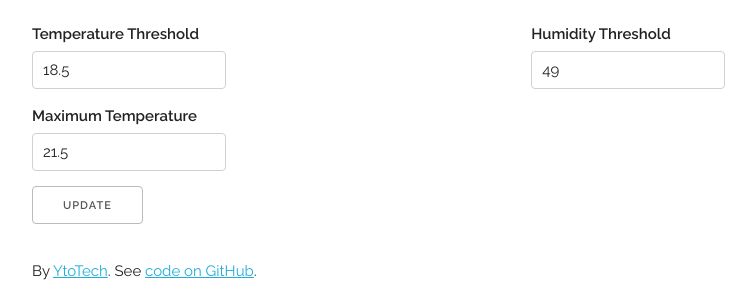
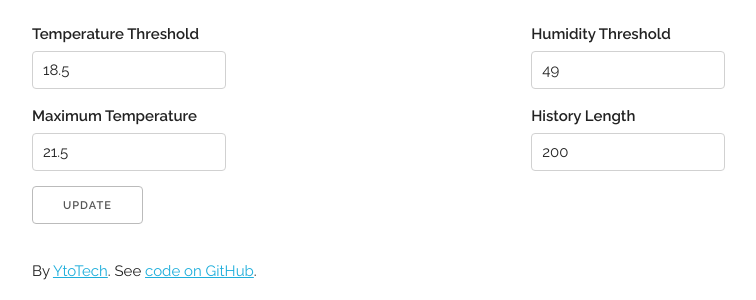
Before and after one commit to MonsieurV/PiDampnessHunter, a Flask app: page / in a window 1280 px wide. Shown: the part 473-773 px from the top of the page, without its empty margins (128-884 px from the left). Run offline with Flask 2, Linux system fonts and the light colour scheme; data that the repository does not hold is empty.

Commit message:
History of readings

```diff
--- a/app.py
+++ b/app.py
@@ -22,6 +22,7 @@ try:
 except ImportError:
     import queue
 import json
+import datetime
 
 CONF_FILE = 'conf.json'
 
@@ -41,12 +42,14 @@ class HeatStrategy:
         - threshold_temperature;
         - max_temperature;
         - tick -- In seconds;
-        - min_duration -- As a multiple of tick."""
+        - min_duration -- As a multiple of tick;
+        - history_length."""
         self.conf = configuration
         self.on = True
         self.duration_counter = None
         self.temperature = None
         self.humidity = None
+        self.history = []
 
     def set(self, temperature, humidity):
         self.temperature = temperature
@@ -55,6 +58,13 @@ class HeatStrategy:
         self.humidity = humidity
         if self.humidity:
             self.humidity = round(self.humidity, 2)
+        self.history.append({
+            'timestamp': datetime.datetime.now(),
+            'humidity': humidity,
+            'temperature': temperature
+            })
+        while len(self.history) > self.conf['history_length']:
+            del self.history[0]
 
     def heat(self):
         if not self.on:
--- a/conf.json
+++ b/conf.json
@@ -1 +1 @@
-{"threshold_humidity": 49, "max_temperature": 21.5, "tick": 10, "threshold_temperature": 18.5, "min_duration": 3}
+{"threshold_humidity": 49, "history_length": 200, "max_temperature": 21.5, "min_duration": 3, "tick": 10, "threshold_temperature": 18.5}
--- a/templates/index.html
+++ b/templates/index.html
@@ -64,6 +64,10 @@
           <label for="maxTemperature">Maximum Temperature</label>
           <input id="maxTemperature" type="number">
         </div>
+        <div class="six columns">
+          <label for="historyLength">History Length</label>
+          <input id="historyLength" type="number">
+        </div>
       </div>
       <button onclick="changeSettings(); return false;">Update</button>
     </form>
@@ -76,17 +80,31 @@
   </div>
 <script>
 var originalForm = null;
-var chartTemperature = {
+var chartTemperature = null;
+var chartHumidity = null;
+
+function loadDataChart() {
+  $.getJSON("/readings/history", function(data) {
+    chartTemperature = {
       labels: [],
       series: [
         []
       ]
-}
-var chartHumidity = {
+    };
+    chartHumidity = {
       labels: [],
       series: [
         []
       ]
+    };
+    data.history.forEach(function(reading) {
+      chartTemperature.labels.push('');
+      chartTemperature.series[0].push(reading.temperature);
+      chartHumidity.labels.push('');
+      chartHumidity.series[0].push(reading.humidity);
+    });
+    showGraph();
+  });
 }
 
 function showGraph() {
@@ -132,7 +150,8 @@ function serializeForm() {
   return JSON.stringify({
     "threshold_temperature": parseFloat($("#thresholdTemperature").val()),
     "threshold_humidity": parseFloat($("#thresholdHumidity").val()),
-    "max_temperature": parseFloat($("#maxTemperature").val())
+    "max_temperature": parseFloat($("#maxTemperature").val()),
+    "history_length": parseFloat($("#historyLength").val())
   });
 }
 
@@ -141,6 +160,7 @@ function getSettings() {
     $("#thresholdTemperature").val(data.threshold_temperature);
     $("#thresholdHumidity").val(data.threshold_humidity);
     $("#maxTemperature").val(data.max_temperature);
+    $("#historyLength").val(data.history_length);
     originalForm = serializeForm();
     $(".preferences button").removeClass("button-primary");
   });
@@ -158,11 +178,13 @@ function poll() {
   $.getJSON("/readings", function(data) {
     $(".readings #temperature").text(data.temperature);
     $(".readings #humidity").text(data.humidity);
+    if(chartTemperature !== null && chartHumidity !== null) {
       chartTemperature.labels.push('');
       chartTemperature.series[0].push(data.temperature);
       chartHumidity.labels.push('');
       chartHumidity.series[0].push(data.humidity);
       showGraph();
+    }
   });
   $.getJSON("/settings", function(data) {
     setStateOnOff(data.on);
@@ -180,6 +202,7 @@ function changeSettings() {
   });
 }
 
+loadDataChart();
 poll();
 getSettings();
 
--- a/web.py
+++ b/web.py
@@ -35,12 +35,17 @@ def get_readings():
     return jsonify(temperature=strategy.temperature,
         humidity=strategy.humidity)
 
+@web.route("/readings/history", methods=['GET'])
+def get_readings_history():
+    return jsonify({ 'history': strategy.history })
+
 @web.route("/settings", methods=['GET'])
 def get_settings():
     return jsonify(on=strategy.on,
         threshold_humidity=strategy.conf['threshold_humidity'],
         threshold_temperature=strategy.conf['threshold_temperature'],
-        max_temperature=strategy.conf['max_temperature'])
+        max_temperature=strategy.conf['max_temperature'],
+        history_length=strategy.conf['history_length'])
 
 @web.route("/settings", methods=['PATCH'])
 def set_settings():
@@ -50,6 +55,8 @@ def set_settings():
         strategy.conf['threshold_temperature'] = request.json['threshold_temperature']
     if request.json['max_temperature']:
         strategy.conf['max_temperature'] = request.json['max_temperature']
+    if request.json['history_length']:
+        strategy.conf['history_length'] = request.json['history_length']
     update()
     return '', 204
 
```
Lines whose indentation alone changed are shown as unchanged.
